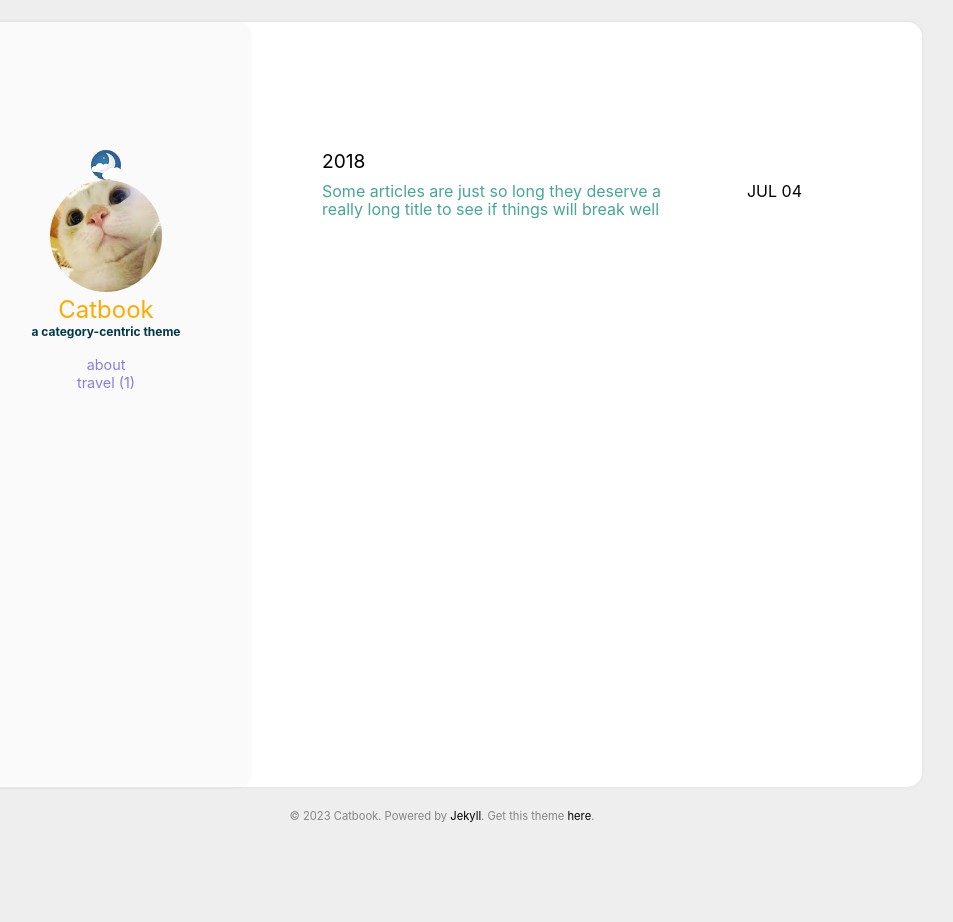
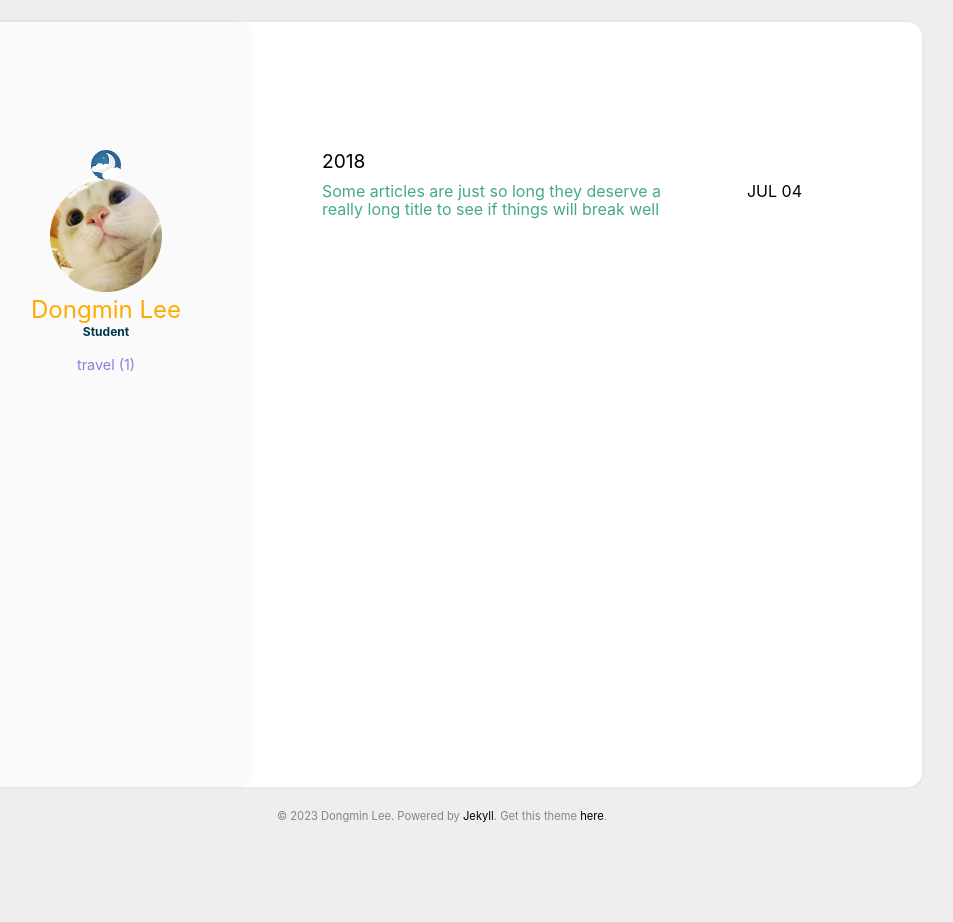
Before and after one commit to m0v3m1n/m0v3m1n.github.io, a Jekyll site: the page built from index.html, in a window 1280 px wide. Shown: the whole page, without its empty margins (198-1151 px from the left). Built offline with Jekyll 4.4.1, drawn with Linux system fonts in a browser that asks for light colours.

Commit message:
Update _config.yml

```diff
--- a/_config.yml
+++ b/_config.yml
@@ -7,7 +7,7 @@ description: > # this means to ignore newlines until "baseurl"
   Google search results) and in your feed.xml site description.
 
 baseurl: # the subpath of the site
-url: http://starry99.github.io/catbook # the base hostname & protocol for your site
+url: https://m0v3m1n.github.io/ # the base hostname & protocol for your site
 
 permalink: /:year-:month/:title
 timezone:
@@ -20,11 +20,11 @@ cusdis:
     app_id: #your cusdis app_id
 
 user:
-  name: Catbook
+  name: Dongmin Lee
   pic: /assets/img/cat.jpg
   picAlt: "catbook"
-  job: a category-centric theme
-  aboutme: true # comment this out if you don't need the 'about' page.
+  job: Student
+  aboutme: # true # comment this out if you don't need the 'about' page.
 
 exclude:
   - README.md
```
